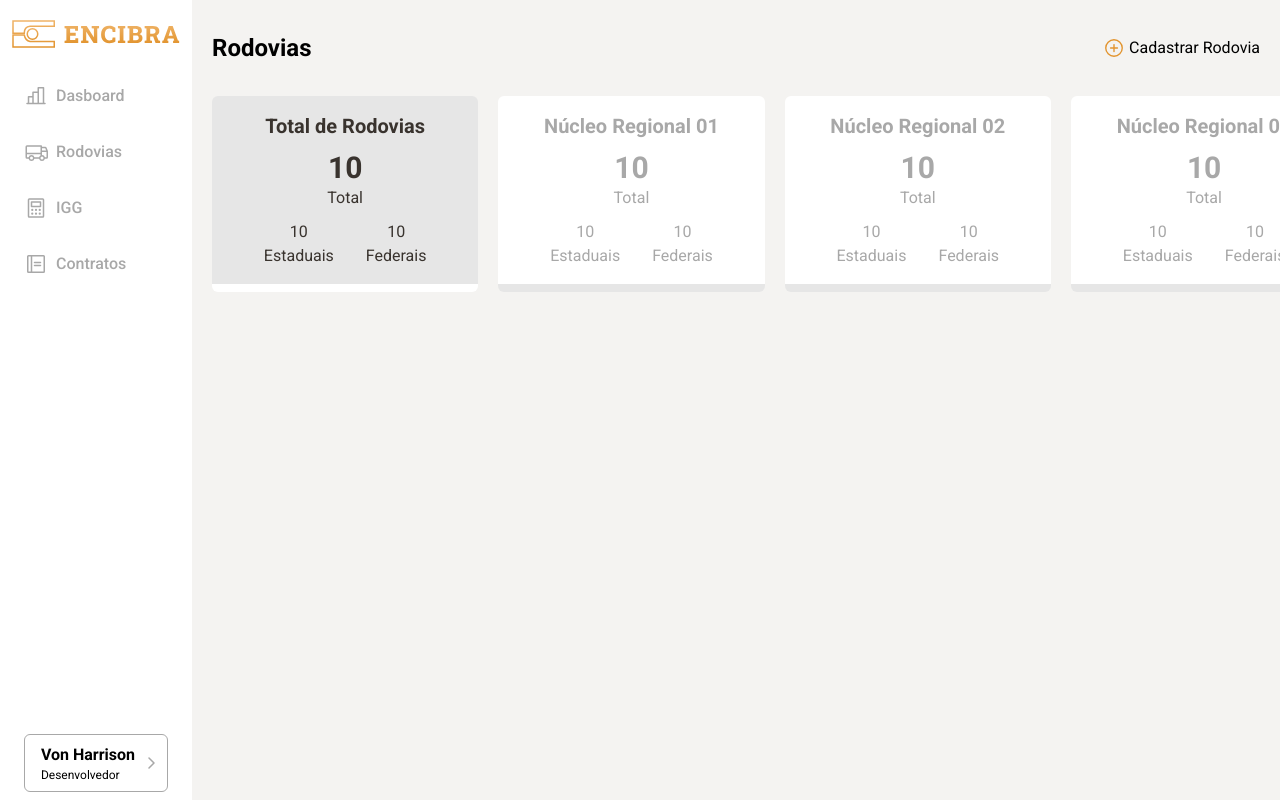
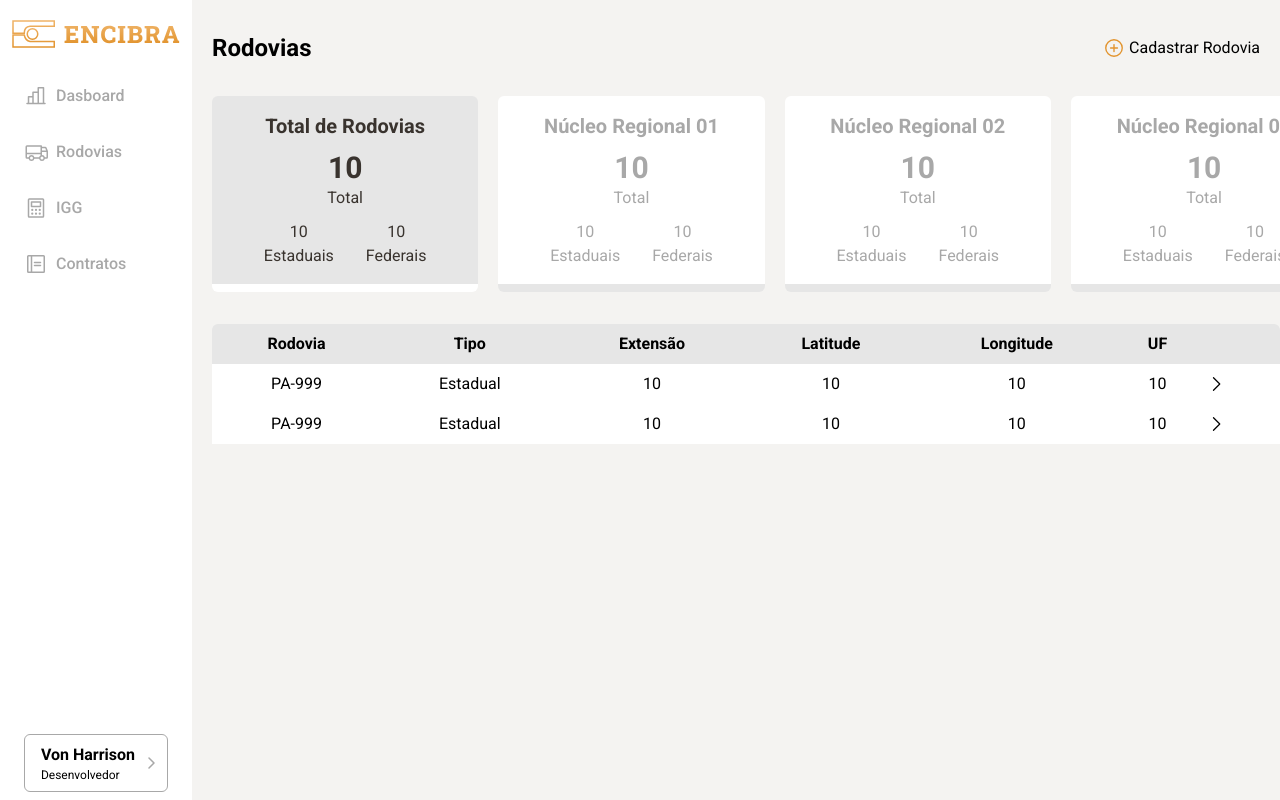
Before and after one commit to voncardoso/encibra-plataforma-v2, a React (Vite) app: page /rodovias in a window 1280 px wide. Built offline with nearby package versions, Linux system fonts and the light colour scheme.

Commit message:
estilo do component slider finalizado

```diff
--- a/src/Pages/Rodovia/Dashboard/index.jsx
+++ b/src/Pages/Rodovia/Dashboard/index.jsx
@@ -1,6 +1,6 @@
 import { useKeenSlider } from "keen-slider/react";
-import { NavLink } from "react-router-dom";
-import { PlusCircle } from "@phosphor-icons/react";
+import { Link, NavLink } from "react-router-dom";
+import { CaretRight, PlusCircle } from "@phosphor-icons/react";
 import "../../../Global/slider.css";
 import { Swiper, SwiperSlide } from "swiper/react";
 // Import Swiper styles
@@ -20,7 +20,7 @@ export function Dashboard() {
       slidesPerView: 2.5,
     },
     // Largura maior que 640 pixels
-    850: {
+    1000: {
       slidesPerView: 3.5,
     },
 
@@ -42,6 +42,7 @@ export function Dashboard() {
         </NavLink>
       </header>
 
+      {/**Slider */}
       <Swiper
         spaceBetween={20}
         slidesPerView={4.5}
@@ -219,6 +220,48 @@ export function Dashboard() {
           </div>
         </SwiperSlide>
       </Swiper>
+
+      <table className="w-full text-center">
+        <thead>
+          <tr className="bg-gray-300 ">
+            <th className="p-2 rounded-ss-md">Rodovia</th>
+            <th className="p-2">Tipo</th>
+            <th className="p-2">Extensão</th>
+            <th className="p-2">Latitude</th>
+            <th className="p-2">Longitude</th>
+            <th className="p-2">UF</th>
+            <th className="p-2 rounded-se-md"></th>
+          </tr>
+        </thead>
+        <tbody>
+          <tr className=" bg-white hover:bg-gold-300 cursor-pointer">
+            <td className="p-2  ">PA-999</td>
+            <td className="p-2  ">Estadual</td>
+            <td className="p-2  ">10</td>
+            <td className="p-2  ">10</td>
+            <td className="p-2  ">10</td>
+            <td className="p-2  ">10</td>
+            <td className="p-2  ">
+              <Link to={``}>
+                <CaretRight size={20} />
+              </Link>
+            </td>
+          </tr>
+          <tr className=" bg-white hover:bg-gold-300 cursor-pointer">
+            <td className="p-2">PA-999</td>
+            <td className="p-2">Estadual</td>
+            <td className="p-2">10</td>
+            <td className="p-2">10</td>
+            <td className="p-2">10</td>
+            <td className="p-2">10</td>
+            <td className="p-2">
+              <Link to={``}>
+                <CaretRight size={20} />
+              </Link>
+            </td>
+          </tr>
+        </tbody>
+      </table>
     </section>
   );
 }
```
